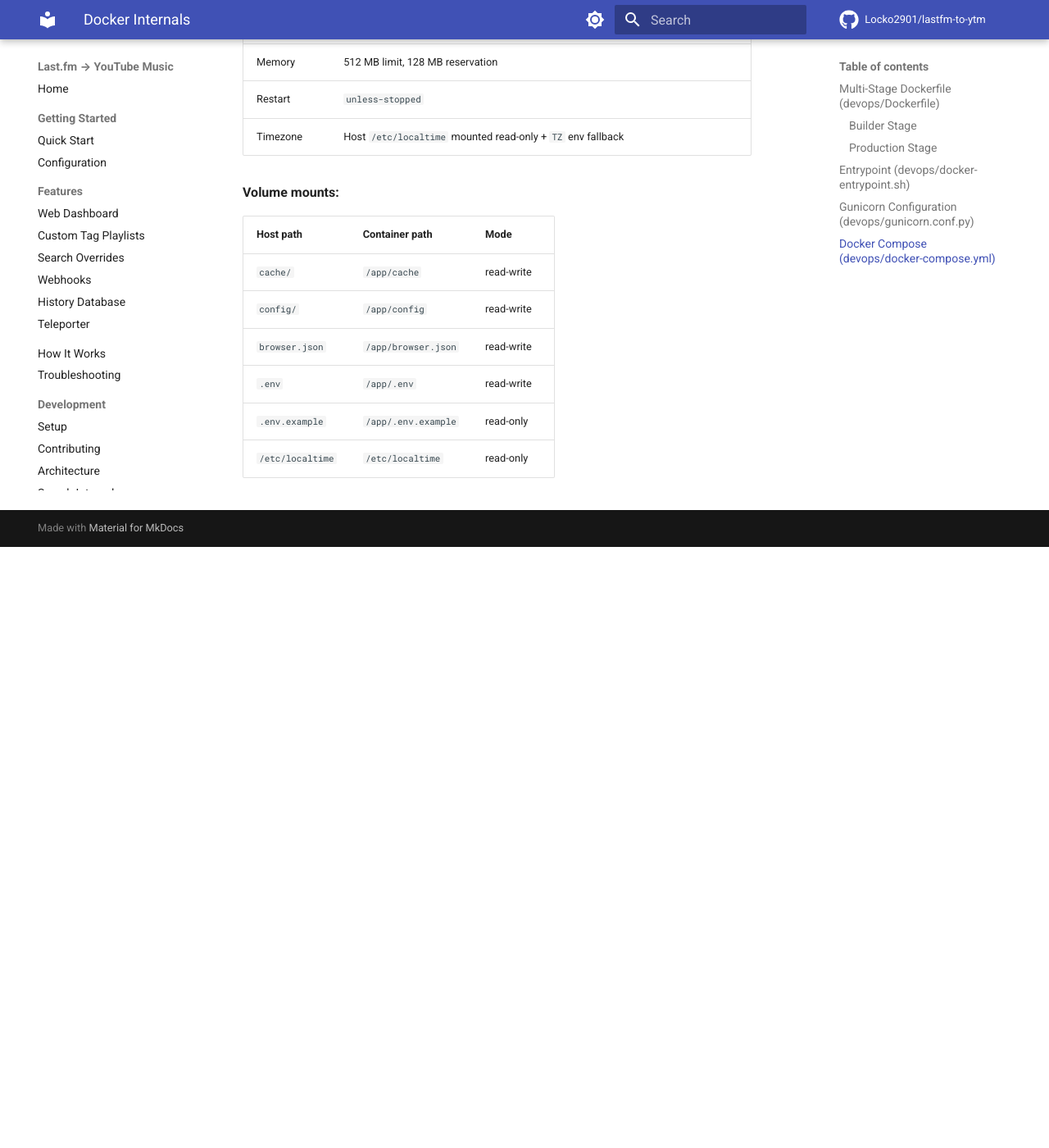
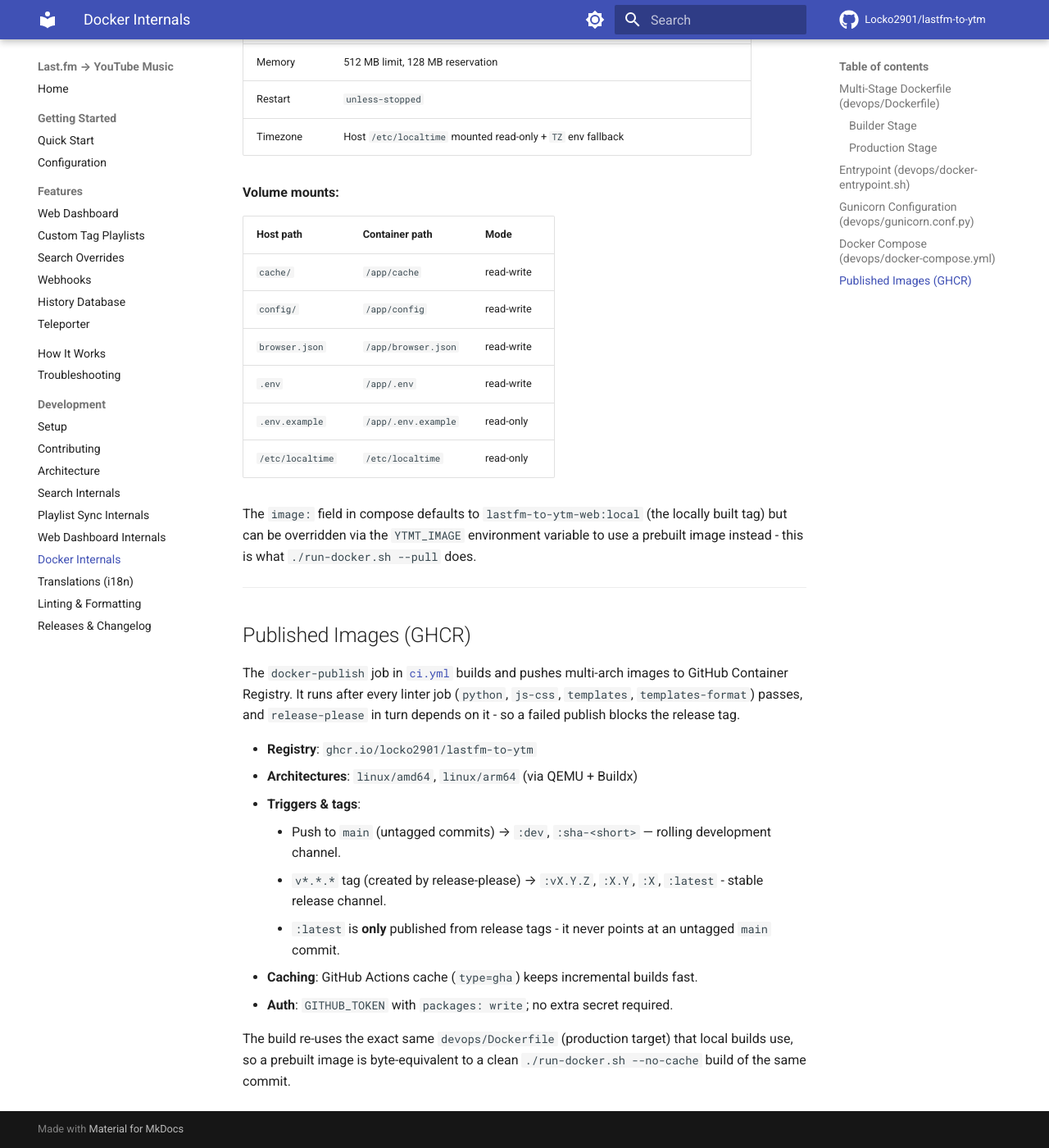
Before and after one commit to Locko2901/lastfm-to-ytm, an MkDocs documentation site: the page built from docs/docker-internals.md, in a window 1280 px wide and 1400 px high, scrolled down 2040 px. Shown: the whole window at 82% size. Built offline with MkDocs 1.6.1 and Material for MkDocs 9.7.7, drawn with Linux system fonts in a browser that asks for light colours; comment, search, counter and statistics services are not loaded; before the commit the page ends 2707 px from its top, so only the background shows below that.

Commit message:
feat(ci): publish multi-arch Docker images to GHCR
Adds a docker-publish job to ci.yml that builds linux/amd64 +
linux/arm64 images via Buildx + QEMU and pushes them to
ghcr.io/locko2901/lastfm-to-ytm. It depends on all four lint jobs
and is in turn a dependency of release-please, so a failed image
build blocks a release tag.

Tag channels:
- :latest, :vX.Y.Z, :X.Y, :X  -> stable, published only on v*.*.* tags
- :dev, :sha-<short>           -> development, published on main pushes

The launcher (run-docker.sh) gains a --pull / --pull=TAG flag that
skips the local build and uses the prebuilt image instead, and the
compose file gets an image: field controlled by the YTMT_IMAGE env
var so docker compose pull works. Docs updated in docker-internals,
releases, and the README roadmap.

```diff
--- a/docs/docker-internals.md
+++ b/docs/docker-internals.md
@@ -73,3 +73,27 @@
 | `.env` | `/app/.env` | read-write |
 | `.env.example` | `/app/.env.example` | read-only |
 | `/etc/localtime` | `/etc/localtime` | read-only |
+
+The `image:` field in compose defaults to `lastfm-to-ytm-web:local` (the
+locally built tag) but can be overridden via the `YTMT_IMAGE` environment
+variable to use a prebuilt image instead - this is what
+`./run-docker.sh --pull` does.
+
+---
+
+## Published Images (GHCR)
+
+The `docker-publish` job in [`ci.yml`](https://github.com/Locko2901/lastfm-to-ytm/blob/main/.github/workflows/ci.yml) builds and pushes multi-arch images to GitHub Container Registry. It runs after every linter job (`python`, `js-css`, `templates`, `templates-format`) passes, and `release-please` in turn depends on it - so a failed publish blocks the release tag.
+
+- **Registry**: `ghcr.io/locko2901/lastfm-to-ytm`
+- **Architectures**: `linux/amd64`, `linux/arm64` (via QEMU + Buildx)
+- **Triggers & tags**:
+    - Push to `main` (untagged commits) &rarr; `:dev`, `:sha-<short>` &mdash; rolling development channel.
+    - `v*.*.*` tag (created by release-please) &rarr; `:vX.Y.Z`, `:X.Y`, `:X`, `:latest` - stable release channel.
+    - `:latest` is **only** published from release tags - it never points at an untagged `main` commit.
+- **Caching**: GitHub Actions cache (`type=gha`) keeps incremental builds fast.
+- **Auth**: `GITHUB_TOKEN` with `packages: write`; no extra secret required.
+
+The build re-uses the exact same `devops/Dockerfile` (production target)
+that local builds use, so a prebuilt image is byte-equivalent to a clean
+`./run-docker.sh --no-cache` build of the same commit.
```
Also changed, not shown: README.md (+4 -1 lines), docs/releases.md (+4 -0 lines), 3 other files.
